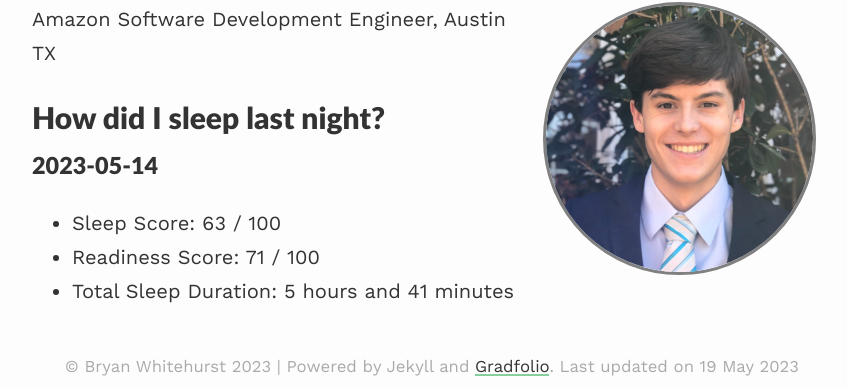
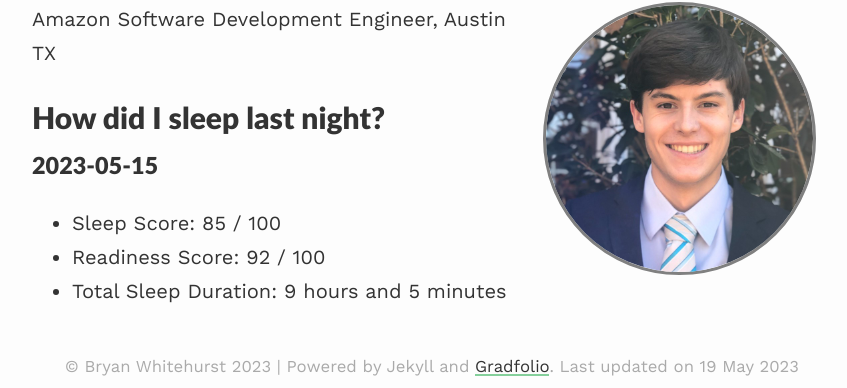
Before and after one commit to BryanWhitehurst/bryanwhitehurst.github.io, a Jekyll site: the page built from index.md, in a window 1280 px wide. Shown: the part 190-578 px from the top of the page, without its empty margins (208-1055 px from the left). Built offline with Jekyll 4.4.1, drawn with Linux system fonts in a browser that asks for light colours; nearby versions of some CDN libraries.

Commit message:
daily oura update

```diff
--- a/index.md
+++ b/index.md
@@ -10,7 +10,7 @@ published: true
 Amazon Software Development Engineer, Austin TX
 
 # How did I sleep last night?
-### 2023-05-14
-- Sleep Score: 63 / 100
-- Readiness Score: 71 / 100
-- Total Sleep Duration: 5 hours and 41 minutes
+### 2023-05-15
+- Sleep Score: 85 / 100
+- Readiness Score: 92 / 100
+- Total Sleep Duration: 9 hours and 5 minutes
```
